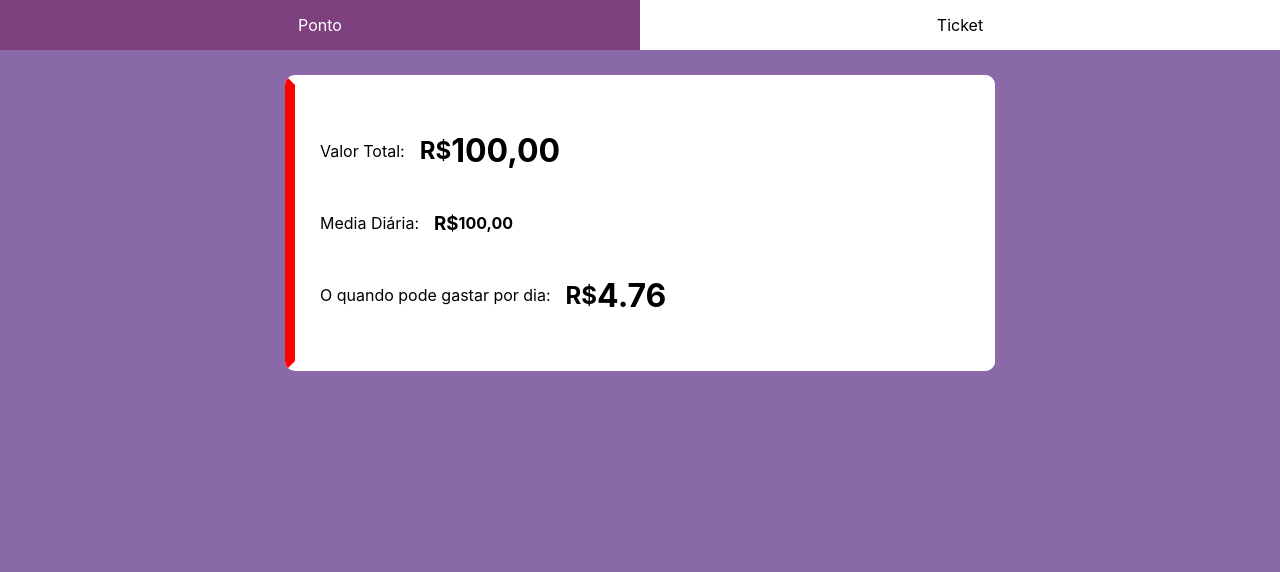
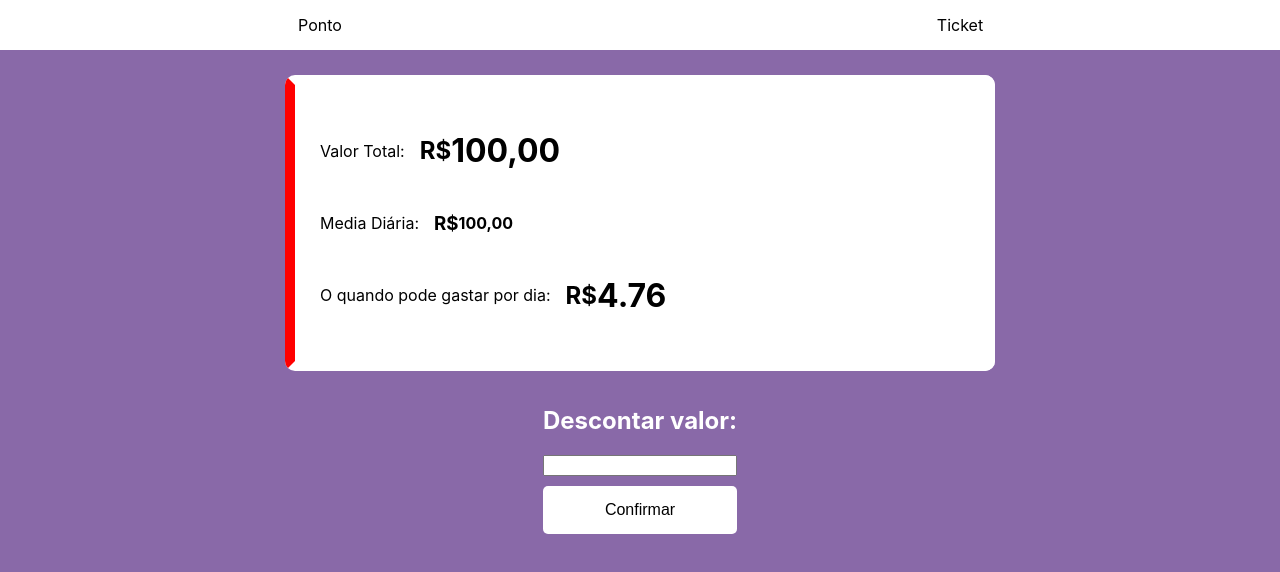
Before and after one commit to GivagoFritzen/Pinpoint-Job, a React (Create React App) app: page /ticket in a window 1280 px wide. Shown: the top 572 px of the page. Built offline with nearby package versions, Linux system fonts and the light colour scheme.

Commit message:
Component Button

```diff
--- /dev/null
+++ b/src/components/button/Button.jsx
@@ -0,0 +1,19 @@
+import React, { Component } from 'react';
+import PropTypes from 'prop-types';
+
+import './Button.scss';
+
+export class Button extends Component {
+    static propTypes = {
+        onClick: PropTypes.func,
+        text: PropTypes.string.isRequired,
+    }
+
+    render() {
+        const { onClick, text } = this.props
+
+        return (
+            <button className="cc-button" onClick={() => onClick()}>{text}</button>
+        );
+    }
+}
--- /dev/null
+++ b/src/components/button/Button.scss
@@ -0,0 +1,16 @@
+.cc-button {
+    background-color: white;
+    border-radius: 5px;
+    color: black;
+    cursor: pointer;
+    font-size: 16px;
+    margin: 10px 0;
+    padding: 15px 32px;
+    -webkit-transition-duration: 0.4s;
+    /* Safari */
+    transition-duration: 0.4s;
+    &:hover {
+        background-color: rgb(126, 64, 126);
+        color: white;
+    }
+}
--- a/src/components/header/Header.jsx
+++ b/src/components/header/Header.jsx
@@ -20,7 +20,7 @@ export class Header extends Component {
         return (
             <header>
                 <ul className="menu">
-                    <li className="sub-menu li-icon" onClick={this._openMenu}><Link to="/"><FontAwesomeIcon icon={faBars} className="icon" /></Link></li>
+                    <li className="sub-menu li-icon" onClick={this._openMenu}><Link to="#"><FontAwesomeIcon icon={faBars} className="icon" /></Link></li>
                     <li className="sub-menu"><Link to="/">Ponto</Link></li>
                     <li className="sub-menu"><Link to="/ticket">Ticket</Link></li>
                 </ul>
--- a/src/components/header/Hearder.scss
+++ b/src/components/header/Hearder.scss
@@ -25,6 +25,9 @@ header {
                 justify-content: center;
                 text-decoration: none;
                 margin: 0;
+                -webkit-transition-duration: 0.4s;
+                /* Safari */
+                transition-duration: 0.4s;
                 &:hover {
                     background-color: rgb(126, 64, 126);
                     color: white;
--- a/src/scenes/ticket/Ticket.jsx
+++ b/src/scenes/ticket/Ticket.jsx
@@ -1,6 +1,7 @@
 import React, { Component } from 'react';
+import { Button } from '../../components/button/Button';
 
-import './Ticket.scss'
+import './Ticket.scss';
 
 export class Ticket extends Component {
 
@@ -75,6 +76,12 @@ export class Ticket extends Component {
                         <h1>{(this.state.currentMoney / this._getWeeDays()).toFixed(2)}</h1>
                     </div>
                 </div>
+
+                <div className="discount">
+                    <h2>Descontar valor:</h2>
+                    <input type="number"></input>
+                    <Button text="Confirmar" onClick={() => console.log('teste')}/>
+                </div>
             </div>
         );
     }
--- a/src/scenes/ticket/Ticket.scss
+++ b/src/scenes/ticket/Ticket.scss
@@ -1,7 +1,14 @@
 .ticket {
+    align-items: center;
     display: flex;
-    justify-content: center;
+    flex-direction: column;
     margin-top: 25px;
+    >.card,
+    >.discount {
+        display: flex;
+        flex-direction: column;
+        margin-bottom: 15px;
+    }
     >.card {
         background-color: white;
         border: solid 10px;
@@ -9,8 +16,6 @@
         border-left-color: red;
         border-radius: 10px;
         color: black;
-        display: flex;
-        flex-direction: column;
         justify-content: flex-end;
         padding: 25px;
         max-width: 1440px;
@@ -20,6 +25,7 @@
             display: flex;
             >p {
                 padding-right: 15px;
+                text-align: left;
             }
         }
     }
```
